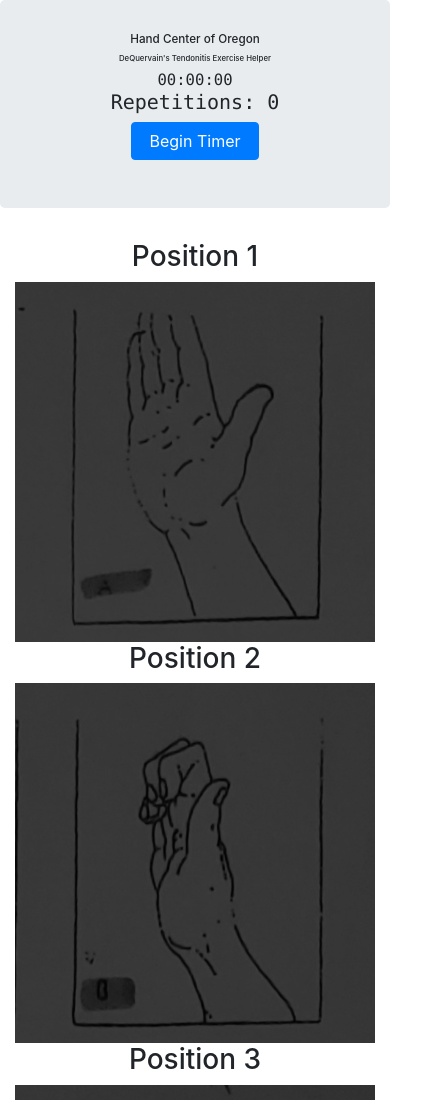
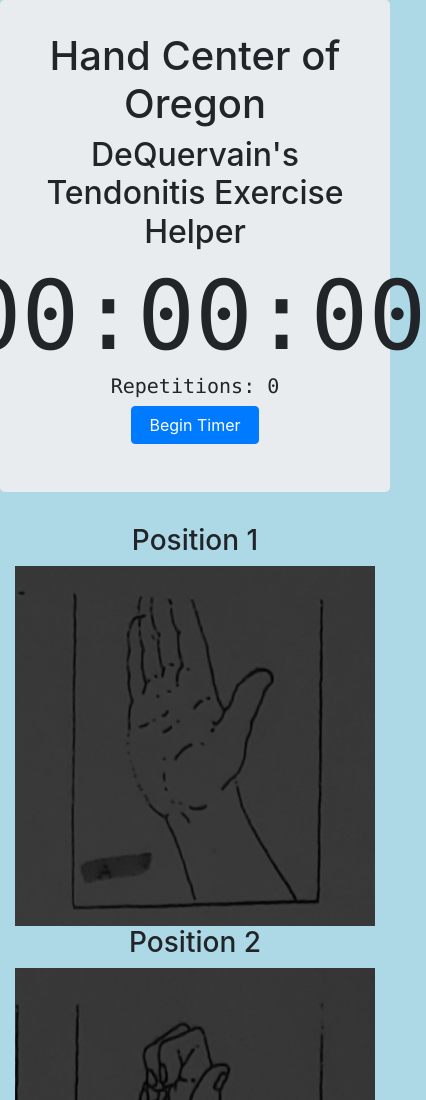
Before and after one commit to SilverGekko/silvergekko.github.io-OLD, a plain HTML site: page index.html in a window 390 px wide. Shown: the top 1100 px of the page, 426 px wide, since content can reach past the window. Drawn offline with nearby package versions, Linux system fonts and the light colour scheme.

Commit message:
testing responsive

```diff
--- a/index.css
+++ b/index.css
@@ -25,6 +25,13 @@
     width: 8em;
 }
 
-#timer-button-text {
-  font-size: 4vw;
+
+
+@media only screen and (max-width: 600px) {
+  body {
+    background-color: lightblue;
+  }
+  #title-text {
+    font-size: 10vw;
+  }
 }
--- a/index.html
+++ b/index.html
@@ -16,9 +16,9 @@
 <body>
 
 <div class="jumbotron text-center">
-  <h1 style="font-size: 3vw;">Hand Center of Oregon<h1>
-  <h2 style="font-size: 2vw;"> DeQuervain's Tendonitis Exercise Helper</h2>
-  <div id="timer-button-text" class="d-flex justify-content-center display-1 text-monospace">00:00:00</div>
+  <h1 class="title-text">Hand Center of Oregon<h1>
+  <h2 class="title-text"> DeQuervain's Tendonitis Exercise Helper</h2>
+  <div id="timer-text" class="d-flex justify-content-center display-1 text-monospace">00:00:00</div>
   <h5 class="text-monospace mb3" id="reps">Repetitions: 0</h5>
   <p><button type="button" id="timer-button" class="btn btn-primary" onclick="toggleTimer(this)">Begin Timer</button></p>
 </div>
```
